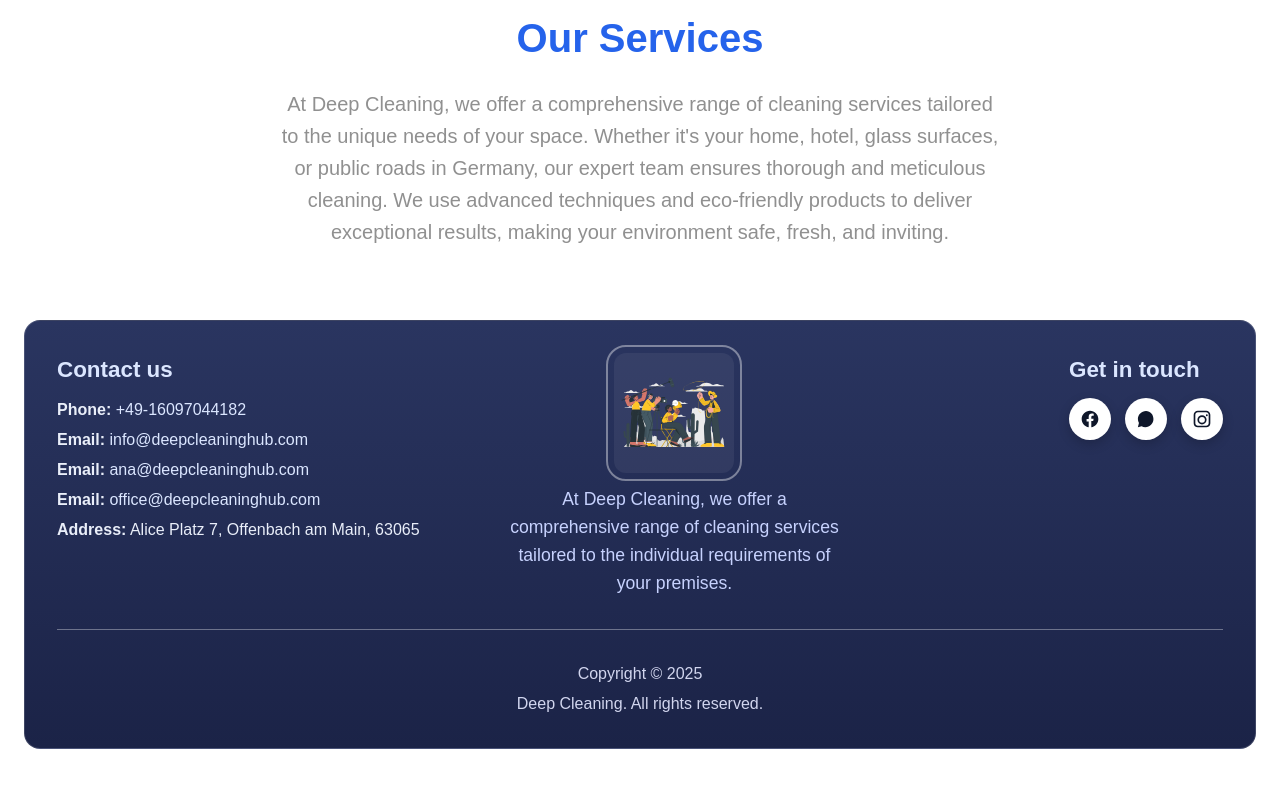
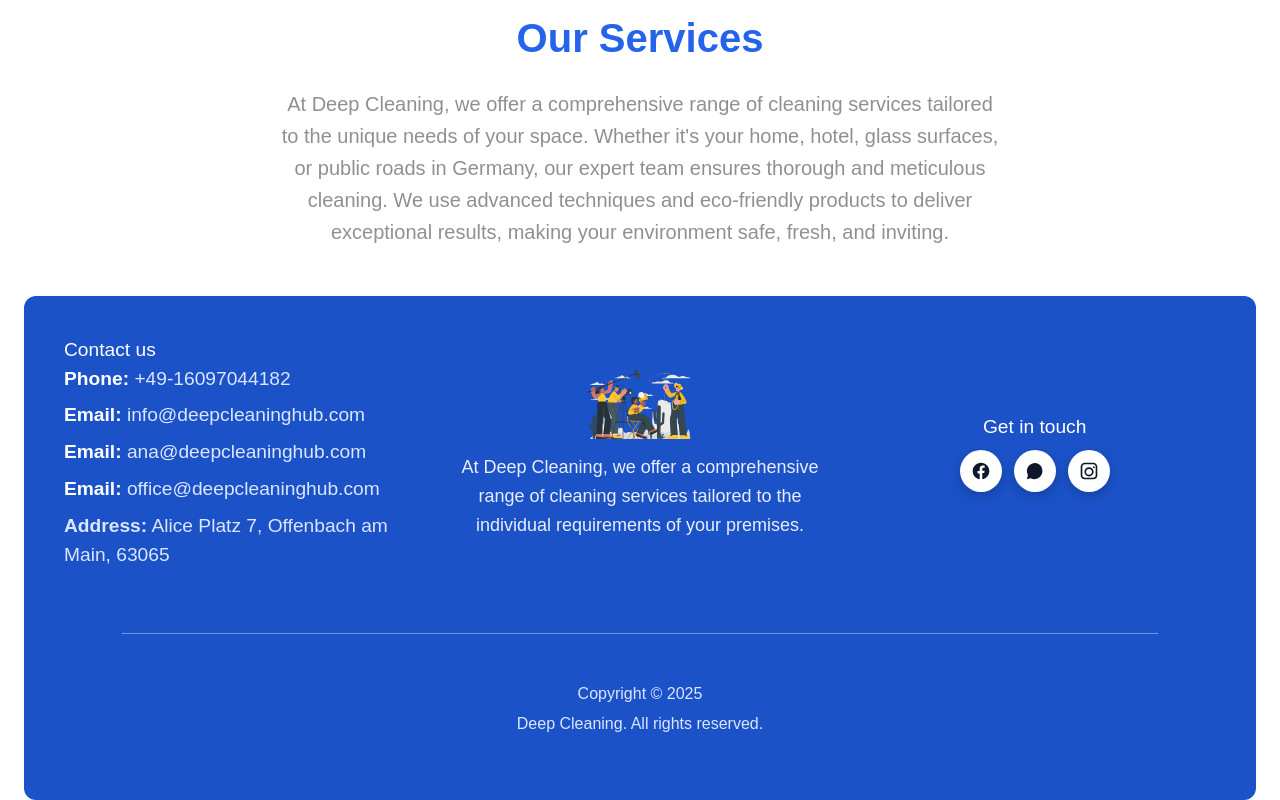
Before and after one commit to Marticvet/cleaning-web-app-ecom, a Next.js app: page / in a window 1280 px wide. Shown: the part 1251-2051 px from the top of the page. Before the commit the page ends 2024 px from the top, so only its background shows below. Built offline with nearby package versions, Linux system fonts and the light colour scheme.

Commit message:
Update footer

```diff
--- a/src/app/components/Footer/Footer.module.css
+++ b/src/app/components/Footer/Footer.module.css
@@ -1,95 +1,249 @@
-/* Outer spacing to match your rounded panel look */
-.shell {
-    padding: clamp(12px, 2vw, 24px);
-    background: transparent; /* page background shows around the rounded panel */
-  }
+/* Outer container (kept your color, added breathing room + rounding) */
+.footerContainer {
+    background-color: #1b52c8;
+    color: #fff;
+    font-size: 1.2rem;
+    margin: 0 24px;
+    border-radius: 12px;
+}
 
-  /* Main card/panel */
-  .panel {
-    border-radius: 16px;
-    padding: clamp(16px, 4vw, 32px);
-    background: linear-gradient(180deg, #2a3560 0%, #1b2347 100%);
-    color: #e9eef9;
-    border: 1px solid rgba(255, 255, 255, 0.15);
-  }
+/* Grid wrapper: mobile-centered, responsive columns, comfy padding */
+.footerContainerWrapper {
+    min-height: 400px;
+    display: grid;
+    gap: 24px;
+    grid-template-columns: 1fr;
+    /* phones: 1 col */
+    max-width: 1200px;
+    margin: 0 auto;
+    padding: 24px;
+    /* add inner padding */
+    place-items: center;
+    /* center blocks on small screens */
+    text-align: center;
+    /* center text on small screens */
+}
 
-  /* 3-column grid; stacks on small screens */
-  .grid {
+@media (min-width: 640px) {
+    .footerContainerWrapper {
+        grid-template-columns: repeat(2, 1fr);
+    }
+}
+
+@media (min-width: 1024px) {
+    .footerContainerWrapper {
+        grid-template-columns: repeat(3, 1fr);
+        place-items: start;
+        /* align blocks nicely on desktop */
+        text-align: left;
+        /* left-align text by default on desktop */
+    }
+}
+
+/* Column containers (preserve your names) */
+.footerLeftContainer,
+.footerMiddleContainer,
+.footerRightContainer {
+    width: 100%;
     display: grid;
-    gap: clamp(16px, 3vw, 32px);
-    grid-template-columns: 1fr;
-    align-items: start;
-  }
-  @media (min-width: 900px) {
-    .grid {
-      grid-template-columns: 1.2fr 1fr 1fr;
+    gap: 12px;
+}
+
+/* Middle column: always centered content */
+.footerMiddleContainer {
+    /* removed red background */
+    justify-items: center;
+    text-align: center;
+    padding: 16px 0;
+}
+
+.footerMiddleContainer>section {
+    display: flex;
+    flex-direction: column;
+    align-items: center;
+    justify-content: center
+}
+
+.footerMiddleContainer>section>div>img {
+    margin-bottom: 8px;
+}
+
+.footerMiddleContainer>section>p {
+    text-wrap: wrap;
+    text-align: center;
+}
+
+/* Right column: centered on mobile, right-aligned on desktop */
+.footerRightContainer {
+    justify-items: center;
+    text-align: center;
+}
+
+.footerRightContainer>section {
+    display: flex;
+    flex-direction: column;
+    align-items: center;
+    justify-content: center;
+    /* padding: 16px; */
+}
+
+.footerRightContainer>section>h2 {
+    margin-bottom: 8px;
+}
+
+@media (min-width: 1024px) {
+    .footerRightContainer {
+        justify-items: end;
+        text-align: right;
     }
-  }
+}
 
-  .block { display: grid; gap: 12px; }
-  .center { justify-items: center; text-align: center; }
-  .right  { justify-self: end; }
-  @media (max-width: 899px) { .right { justify-self: center; } }
-
-  .h2 {
-    margin: 0;
-    font-weight: 700;
-    color: #dbe6ff;
-    font-size: clamp(1.1rem, 2vw, 1.4rem);
-  }
-
-  .address {
+/* Address list: center on mobile, left on desktop */
+.address {
     font-style: normal;
     display: grid;
-    gap: 6px;
-  }
-  .address a { color: #dbe6ff; text-decoration: none; }
-  .address a:hover { text-decoration: underline; }
+    gap: 8px;
+    justify-items: center;
+}
 
-  .logoWrap {
-    width: 120px; height: 120px;
-    display: grid; place-items: center;
-    border-radius: 12px;
-    outline: 2px solid rgba(255,255,255,0.4);
-    outline-offset: 6px;
-    background: rgba(255,255,255,0.06);
-  }
-  .logo { width: 100%; height: auto; }
+.address a {
+    color: #dbe6ff;
+    text-decoration: none;
+}
 
-  .blurb {
+.address a:hover {
+    text-decoration: underline;
+}
+
+@media (min-width: 1024px) {
+    .address {
+        justify-items: start;
+    }
+}
+
+/* Blurb under logo */
+.blurb {
     max-width: 56ch;
-    color: #c7d2fe;
+    color: #e9eef9;
+    line-height: 1.6;
     margin: 0;
-    line-height: 1.6;
-    font-size: clamp(0.95rem, 1.5vw, 1.1rem);
-  }
+    font-size: clamp(1rem, 1.6vw, 1.125rem);
+    text-wrap: balance;
+}
 
-  .socials {
-    display: flex;
-    gap: 14px;
-    align-items: center;
-  }
-  .iconCircle {
-    width: 42px; height: 42px;
-    display: grid; place-items: center;
+/* Social icons row */
+.iconCircle {
+    width: 42px;
+    height: 42px;
+    display: inline-grid;
+    place-items: center;
     background: #fff;
     color: #0f172a;
     border-radius: 9999px;
-    box-shadow: 0 4px 12px rgba(0,0,0,.2);
-  }
-  .iconCircle:hover { transform: translateY(-1px); }
+    box-shadow: 0 4px 12px rgba(0, 0, 0, .2);
+    transition: transform .15s ease, box-shadow .15s ease;
+    margin: 0 6px;
+}
 
-  .hr {
-    margin: clamp(16px, 4vw, 32px) 0;
+.iconCircle:hover {
+    transform: translateY(-1px);
+    box-shadow: 0 6px 14px rgba(0, 0, 0, .24);
+}
+
+/* Divider: centered and not edge-to-edge */
+.hr {
+    width: min(96%, 1080px);
+    margin: 16px auto 0;
     border: none;
     height: 1px;
-    background: rgba(255, 255, 255, 0.35);
-  }
+    background: rgba(255, 255, 255, .5);
+}
 
-  .copy {
+/* Copyright line: always centered */
+.copy {
     text-align: center;
-    color: #d1d5ee;
+    color: #e9eef9;
     display: grid;
     gap: 6px;
-    font-size: clamp(0.9rem, 1.4vw, 1rem);
-  }
+    font-size: clamp(0.95rem, 1.4vw, 1.05rem);
+    padding-bottom: 8px;
+
+    flex-direction: column;
+    align-items: center;
+    justify-content: center;
+}
+
+/* /////////// */
+/* FINAL GRID — single clean version */
+.footerContainerWrapper {
+    display: grid;
+    gap: clamp(16px, 2.5vw, 32px);
+    /* grid-template-columns: repeat(auto-fit, minmax(280px, 1fr)); */
+    width: 100%;
+    max-width: 1400px;
+    /* bigger for a wide website look */
+    margin: 0 auto;
+    padding: clamp(20px, 4vw, 40px);
+    place-items: center;
+    text-align: center;
+    /* mobile default */
+}
+
+/* Desktop behavior */
+@media (min-width: 1024px) {
+    .footerLeftContainer {
+        text-align: left;
+        justify-items: start;
+    }
+
+    .address {
+        text-align: left;
+        justify-items: start;
+    }
+}
+
+/* Center middle/right always */
+.footerMiddleContainer,
+.footerRightContainer {
+    display: grid;
+    gap: 12px;
+    justify-items: center;
+    align-items: center;
+    text-align: center;
+}
+
+/* Middle blurb */
+.blurb {
+    max-width: 55ch;
+    line-height: 1.6;
+    text-wrap: balance;
+}
+
+/* Divider full width */
+.hr {
+    grid-column: 1 / -1;
+    width: 90%;
+    margin: 32px auto 0;
+    border: none;
+    height: 1px;
+    background: rgba(255, 255, 255, 0.4);
+}
+
+/* Copy always centered below */
+.copy {
+    grid-column: 1 / -1;
+    display: grid;
+    place-items: center;
+    text-align: center;
+    padding: 16px 0 24px;
+    font-size: clamp(.9rem, 1.4vw, 1rem);
+    color: #dbe6ff;
+}
+
+.clickableAdressToNavigate {
+    text-decoration: underline;
+}
+
+.clickableAdressToNavigate:hover {
+    cursor: pointer;
+}
--- a/src/app/components/Footer/Footer.tsx
+++ b/src/app/components/Footer/Footer.tsx
@@ -4,45 +4,101 @@ import styles from "./Footer.module.css";
 
 export default function Footer() {
     return (
-    <footer className={styles.shell} role="contentinfo">
-      <div className={styles.panel}>
-        <div className={styles.grid}>
+        <footer className={styles.footerContainer} role="contentinfo">
+            <div className={styles.footerContainerWrapper}>
+                <div className={styles.footerLeftContainer}>
                     {/* Left: Contact */}
-          <section className={styles.block} aria-labelledby="contact-title">
-            <h2 id="contact-title" className={styles.h2}>Contact us</h2>
+                    <section aria-labelledby="contact-title">
+                        <h2 id="contact-title">Contact us</h2>
                         <address className={styles.address}>
-              <p><strong>Phone:</strong> <a href="tel:+4916097044182">+49-16097044182</a></p>
-              <p><strong>Email:</strong> <a href="mailto:info@deepcleaninghub.com">info@deepcleaninghub.com</a></p>
-              <p><strong>Email:</strong> <a href="mailto:ana@deepcleaninghub.com">ana@deepcleaninghub.com</a></p>
-              <p><strong>Email:</strong> <a href="mailto:office@deepcleaninghub.com">office@deepcleaninghub.com</a></p>
-              <p><strong>Address:</strong> Alice Platz 7, Offenbach am Main, 63065</p>
+                            <p>
+                                <strong>Phone:</strong>{" "}
+                                <a href="tel:+4916097044182">+49-16097044182</a>
+                            </p>
+                            <p>
+                                <strong>Email:</strong>{" "}
+                                <a href="mailto:info@deepcleaninghub.com">
+                                    info@deepcleaninghub.com
+                                </a>
+                            </p>
+                            <p>
+                                <strong>Email:</strong>{" "}
+                                <a href="mailto:ana@deepcleaninghub.com">
+                                    ana@deepcleaninghub.com
+                                </a>
+                            </p>
+                            <p>
+                                <strong>Email:</strong>{" "}
+                                <a href="mailto:office@deepcleaninghub.com">
+                                    office@deepcleaninghub.com
+                                </a>
+                            </p>
+                            <a
+                                className={styles.clickableAdressToNavigate}
+                                href={`https://www.google.com/maps/search/?api=1&query=${encodeURIComponent(
+                                    "Alice Platz 7, Offenbach am Main, 63065"
+                                )}`}
+                                target="_blank"
+                                rel="noopener noreferrer"
+                            >
+                                <strong>Address:</strong> Alice Platz 7,
+                                Offenbach am Main, 63065
+                            </a>
                         </address>
                     </section>
+                </div>
 
                 {/* Middle: Logo + blurb */}
-          <section className={`${styles.block} ${styles.center}`} aria-labelledby="about-title">
-            <div className={styles.logoWrap} aria-hidden="true">
+                <div className={styles.footerMiddleContainer}>
+                    <section aria-labelledby="about-title">
+                        <div aria-hidden="true">
                             {/* replace /logo.svg with your real logo */}
-              <Image src={"/images/Recording a movie-cuate.svg"} alt="" width={120} height={120} className={styles.logo}/>
+                            <Image
+                                src={"/images/Recording a movie-cuate.svg"}
+                                alt=""
+                                width={120}
+                                height={120}
+                            />
                         </div>
                         <p id="about-title" className={styles.blurb}>
-              At Deep Cleaning, we offer a comprehensive range of cleaning services
-              tailored to the individual requirements of your premises.
+                            At Deep Cleaning, we offer a comprehensive range of
+                            cleaning services tailored to the individual
+                            requirements of your premises.
                         </p>
                     </section>
+                </div>
 
                 {/* Right: Socials */}
-          <section className={`${styles.block} ${styles.right}`} aria-labelledby="social-title">
-            <h2 id="social-title" className={styles.h2}>Get in touch</h2>
-            <nav className={styles.socials} aria-label="Social media">
-              <Link aria-label="Facebook" href="https://facebook.com" target="_blank">
-                <span className={styles.iconCircle}>{facebook}</span>
+                <div className={styles.footerRightContainer}>
+                    <section aria-labelledby="social-title">
+                        <h2 id="social-title">Get in touch</h2>
+                        <nav aria-label="Social media">
+                            <Link
+                                aria-label="Facebook"
+                                href="https://facebook.com"
+                                target="_blank"
+                            >
+                                <span className={styles.iconCircle}>
+                                    {facebook}
+                                </span>
                             </Link>
-              <Link aria-label="WhatsApp" href="https://wa.me/4916097044182" target="_blank">
-                <span className={styles.iconCircle}>{whatsapp}</span>
+                            <Link
+                                aria-label="WhatsApp"
+                                href="https://wa.me/4916097044182"
+                                target="_blank"
+                            >
+                                <span className={styles.iconCircle}>
+                                    {whatsapp}
+                                </span>
                             </Link>
-              <Link aria-label="Instagram" href="https://instagram.com" target="_blank">
-                <span className={styles.iconCircle}>{instagram}</span>
+                            <Link
+                                aria-label="Instagram"
+                                href="https://instagram.com"
+                                target="_blank"
+                            >
+                                <span className={styles.iconCircle}>
+                                    {instagram}
+                                </span>
                             </Link>
                         </nav>
                     </section>
@@ -61,17 +117,35 @@ export default function Footer() {
 
 /* ——— inline SVGs (keep them here for zero deps) ——— */
 const facebook = (
-  <svg viewBox="0 0 24 24" width="20" height="20" fill="currentColor" aria-hidden="true">
-    <path d="M22 12.06C22 6.51 17.52 2 12 2S2 6.51 2 12.06c0 5.01 3.66 9.17 8.44 9.94v-7.03H7.9v-2.9h2.54V9.41c0-2.5 1.49-3.88 3.77-3.88 1.09 0 2.22.2 2.22.2v2.45h-1.25c-1.23 0-1.61.77-1.61 1.56v1.87h2.74l-.44 2.9h-2.3V22c4.78-.77 8.44-4.93 8.44-9.94z"/>
+    <svg
+        viewBox="0 0 24 24"
+        width="20"
+        height="20"
+        fill="currentColor"
+        aria-hidden="true"
+    >
+        <path d="M22 12.06C22 6.51 17.52 2 12 2S2 6.51 2 12.06c0 5.01 3.66 9.17 8.44 9.94v-7.03H7.9v-2.9h2.54V9.41c0-2.5 1.49-3.88 3.77-3.88 1.09 0 2.22.2 2.22.2v2.45h-1.25c-1.23 0-1.61.77-1.61 1.56v1.87h2.74l-.44 2.9h-2.3V22c4.78-.77 8.44-4.93 8.44-9.94z" />
     </svg>
 );
 const whatsapp = (
-  <svg viewBox="0 0 32 32" width="20" height="20" fill="currentColor" aria-hidden="true">
-    <path d="M19.1 17.6c-.3-.2-1.6-.8-1.8-.9-.2-.1-.4-.1-.6.1-.2.3-.7.9-.9 1-.2.1-.3.1-.6 0-1.7-.8-2.8-1.5-3.9-3.5-.3-.5.3-.5.7-1.5.1-.2 0-.4 0-.6 0-.1-.6-1.5-.8-2.1-.2-.6-.4-.5-.6-.5h-.5c-.2 0-.6.1-.9.4-.9.9-1.4 2.1-1.4 3.3 0 1.9 1.4 3.8 1.6 4 .2.3 2.8 4.3 6.9 6 .9.4 1.6.6 2.1.8.9.3 1.7.3 2.3.2.7-.1 2.1-.9 2.4-1.8.3-1 .3-1.8.2-2-.1-.2-.3-.3-.6-.5zM16 3C8.8 3 3 8.8 3 16c0 2.3.6 4.4 1.7 6.2L3 29l6-1.6c1.7 1 3.7 1.6 5.9 1.6 7.2 0 13-5.8 13-13S23.2 3 16 3z"/>
+    <svg
+        viewBox="0 0 32 32"
+        width="20"
+        height="20"
+        fill="currentColor"
+        aria-hidden="true"
+    >
+        <path d="M19.1 17.6c-.3-.2-1.6-.8-1.8-.9-.2-.1-.4-.1-.6.1-.2.3-.7.9-.9 1-.2.1-.3.1-.6 0-1.7-.8-2.8-1.5-3.9-3.5-.3-.5.3-.5.7-1.5.1-.2 0-.4 0-.6 0-.1-.6-1.5-.8-2.1-.2-.6-.4-.5-.6-.5h-.5c-.2 0-.6.1-.9.4-.9.9-1.4 2.1-1.4 3.3 0 1.9 1.4 3.8 1.6 4 .2.3 2.8 4.3 6.9 6 .9.4 1.6.6 2.1.8.9.3 1.7.3 2.3.2.7-.1 2.1-.9 2.4-1.8.3-1 .3-1.8.2-2-.1-.2-.3-.3-.6-.5zM16 3C8.8 3 3 8.8 3 16c0 2.3.6 4.4 1.7 6.2L3 29l6-1.6c1.7 1 3.7 1.6 5.9 1.6 7.2 0 13-5.8 13-13S23.2 3 16 3z" />
     </svg>
 );
 const instagram = (
-  <svg viewBox="0 0 24 24" width="20" height="20" fill="currentColor" aria-hidden="true">
-    <path d="M7 2C4.2 2 2 4.2 2 7v10c0 2.8 2.2 5 5 5h10c2.8 0 5-2.2 5-5V7c0-2.8-2.2-5-5-5H7zm10 2c1.7 0 3 1.3 3 3v10c0 1.7-1.3 3-3 3H7c-1.7 0-3-1.3-3-3V7c0-1.7 1.3-3 3-3h10zm-5 3.5a5.5 5.5 0 100 11 5.5 5.5 0 000-11zm0 2a3.5 3.5 0 110 7 3.5 3.5 0 010-7zm5.8-.9a1.1 1.1 0 100-2.2 1.1 1.1 0 000 2.2z"/>
+    <svg
+        viewBox="0 0 24 24"
+        width="20"
+        height="20"
+        fill="currentColor"
+        aria-hidden="true"
+    >
+        <path d="M7 2C4.2 2 2 4.2 2 7v10c0 2.8 2.2 5 5 5h10c2.8 0 5-2.2 5-5V7c0-2.8-2.2-5-5-5H7zm10 2c1.7 0 3 1.3 3 3v10c0 1.7-1.3 3-3 3H7c-1.7 0-3-1.3-3-3V7c0-1.7 1.3-3 3-3h10zm-5 3.5a5.5 5.5 0 100 11 5.5 5.5 0 000-11zm0 2a3.5 3.5 0 110 7 3.5 3.5 0 010-7zm5.8-.9a1.1 1.1 0 100-2.2 1.1 1.1 0 000 2.2z" />
     </svg>
 );
```
Lines whose indentation alone changed are shown as unchanged.
